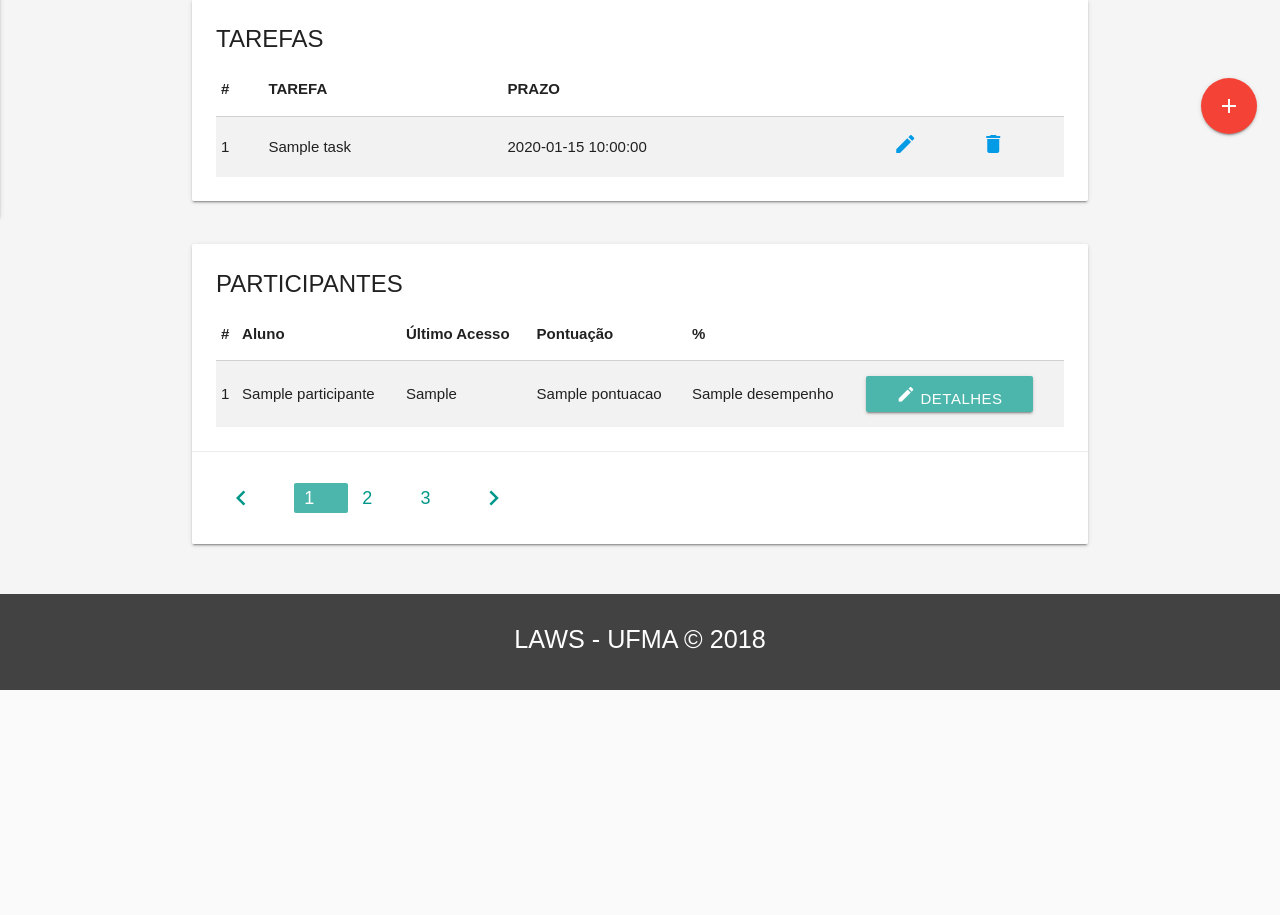
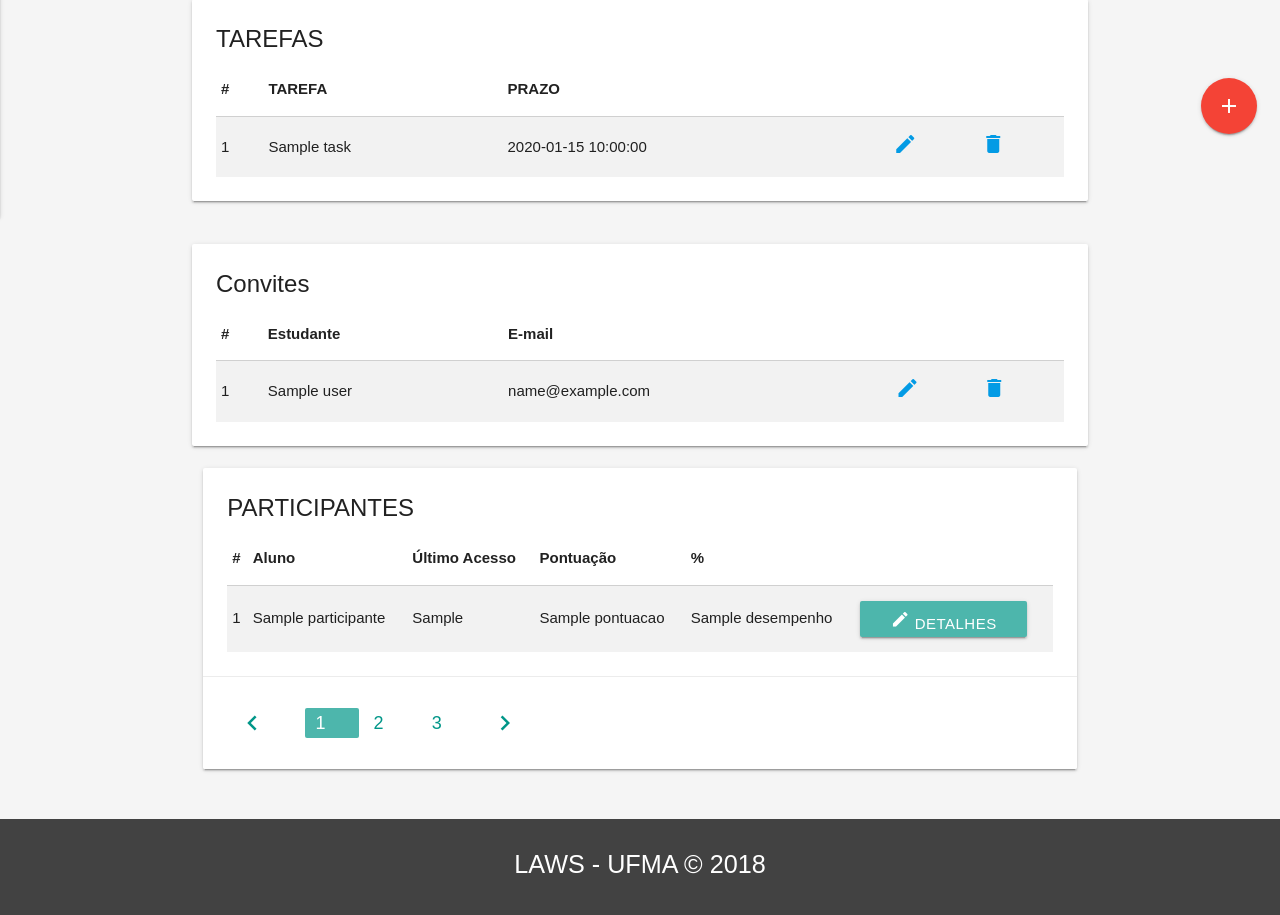
Before and after one commit to eduardosvieira/great-ui, a Flask app: template great/templates/classes/classes.html in a window 1280 px wide. Shown: the part 643-1558 px from the top of the page. Before the commit the page ends 1333 px from the top, so only its background shows below. Run offline with Flask 2, Linux system fonts and the light colour scheme; the template is opened without the code that fills it: most values are stand-ins (such as "Sample title", 1, 10 or a date in 2020); parts of the project's set-up code (start-up, migrations or seed data) failed here and were passed over; some libraries are stand-ins or nearby versions.

Commit message:
implementing get invite by class id

```diff
--- a/great/controllers/ClassController.py
+++ b/great/controllers/ClassController.py
@@ -5,6 +5,7 @@ from great.models.Class import Class
 from great.models.User import User
 from great.models.Task import Task
 from great.models.Notice import Notice
+from great.models.Invite import Invite
 
 @app.route("/classroom/classes/", methods=["POST"])
 def create_class():
@@ -29,9 +30,10 @@ def get_class(class_id):
         classe = Class().getClassById(class_id)
         tasks = Task().getAllTasksByClassId(class_id)
         notices = Notice().getAllNoticesByClassId(class_id)
+        invites = Invite().getAllInvitesByClassId(class_id)
 
         if str(classe["creator"]["_id"]) == session["_id"]:
-            return render_template("classes/classes.html", classe=classe, tasks=tasks, notices=notices)
+            return render_template("classes/classes.html", classe=classe, tasks=tasks, notices=notices, invites=invites)
 
     return "error", 400
 
--- a/great/templates/classes/classes.html
+++ b/great/templates/classes/classes.html
@@ -81,6 +81,7 @@
 
       <!-- Section: Lista de Tarefas da Turma -->
       <div class="row">
+
         <div class="col s12">
           <div class="card">
             <div class="card-content">
@@ -124,6 +125,43 @@
 
     <!-- Section: Lista de Participantes -->
       <div class="row">
+        <div class="col s12">
+          <div class="card">
+            <div class="card-content">
+              <span class="card-title">Convites</span>
+              <table class="striped">
+                <thead>
+                  <tr>
+                    <th>#</th>
+                    <th>Estudante</th>
+                    <th>E-mail</th>
+                    <th></th>
+                    <th></th>
+                  </tr>
+                </thead>
+                <tbody>
+
+                  {% if invites %}
+                    {% for invite in invites %}
+                      <tr>
+                        <td class="inviteId">{{ invite._id }}</td>
+                        <td>{{ invite.user.name }}</td>
+                        <td>{{ invite.user.email }}</td>
+                        <td>
+                          <a class="callModalEditTask" href="#modalEditTask" class="btn teal lighten-2"><i class="material-icons">mode_edit</i></a>
+                        </td>
+                        <td>
+                          <a href="#" class="btnDeleteTask"><i class="material-icons">delete</i></a>
+                        </td>
+                      </tr>
+                    {% endfor %}
+                  {% endif %}
+
+                </tbody>
+              </table>
+
+            </div>
+          </div>
         <div class="col s12">
           <div class="card">
             <div class="card-content">
```
Also changed, not shown: great/controllers/InviteController.py (+7 -2 lines).
